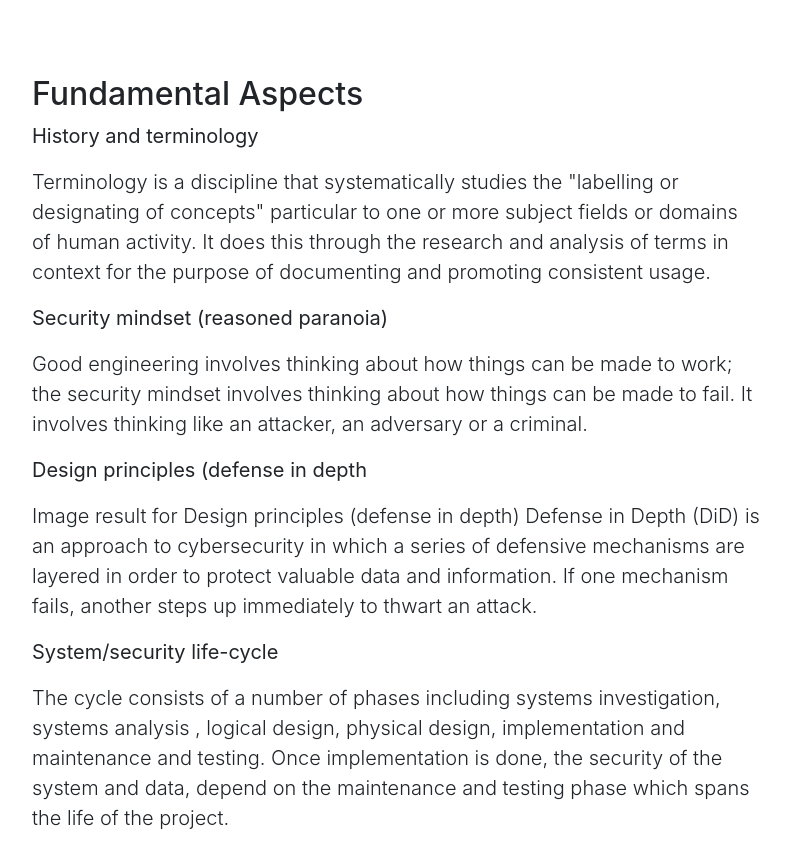
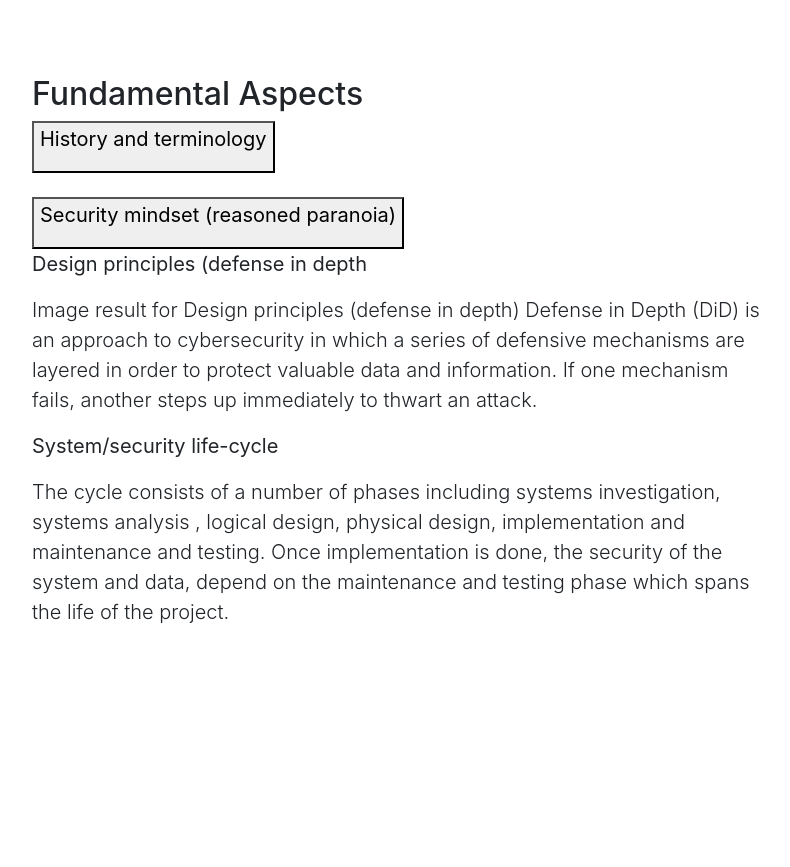
Before and after one commit to Bukoroapps/IAS, a website with bundled scripts: page index.html in a window 1280 px wide. Shown: the part 2680-3547 px from the top of the page, without its empty margins (243-1033 px from the left). Built offline with nearby package versions, Linux system fonts and the light colour scheme.

Commit message:
Add files via upload

```diff
--- a/index.html
+++ b/index.html
@@ -80,7 +80,6 @@
         </div>
       </div>
     </div>
-
   <section id="services" class="bg-light">
     <div class="container">
       <div class="row">
@@ -112,10 +111,41 @@
       <div class="row">
         <div class="col-lg-8 mx-auto">
           <h2>Fundamental Aspects</h2>
-<p class="lead"><strong>History and terminology</strong></p>
-<p class="lead">Terminology is a discipline that systematically studies the "labelling or designating of concepts" particular to one or more subject fields or domains of human activity. It does this through the research and analysis of terms in context for the purpose of documenting and promoting consistent usage.<p>
-<p class="lead"><strong>Security mindset (reasoned paranoia)</strong></p>
-<p class="lead">Good engineering involves thinking about how things can be made to work; the security mindset involves thinking about how things can be made to fail. It involves thinking like an attacker, an adversary or a criminal.</p>
+		  	<button onclick="myFunction()"><p class="lead"><strong>History and terminology</strong></p></button>
+
+<div id="myDIV" style="display: none;">
+Terminology is a discipline that systematically studies the "labelling or designating of concepts" particular to one or more subject fields or domains of human activity. It does this through the research and analysis of terms in context for the purpose of documenting and promoting consistent usage.
+</div>
+<script>
+function myFunction() {
+  var x = document.getElementById("myDIV");
+  if (x.style.display === "none") {
+    x.style.display = "block";
+  } else {
+    x.style.display = "none";
+  }
+}
+</script>
+<br>
+<br>
+
+<button onclick="myFunction1()"><p class="lead"><strong>Security mindset (reasoned paranoia)</strong></p></button>
+
+<div id="myDIVI" style="display: none;">
+Good engineering involves thinking about how things can be made to work; the security mindset involves thinking about how things can be made to fail. It involves thinking like an attacker, an adversary or a criminal.
+</div>
+<script>
+function myFunction1() {
+  var x = document.getElementById("myDIVI");
+  if (x.style.display === "none") {
+    x.style.display = "block";
+  } else {
+    x.style.display = "none";
+  }
+}
+</script>
+
+
 <p class="lead"><strong>Design principles (defense in depth</strong></p>
 <p class="lead">Image result for Design principles (defense in depth)
 Defense in Depth (DiD) is an approach to cybersecurity in which a series of defensive mechanisms are layered in order to protect valuable data and information. If one mechanism fails, another steps up immediately to thwart an attack.</p>
```
